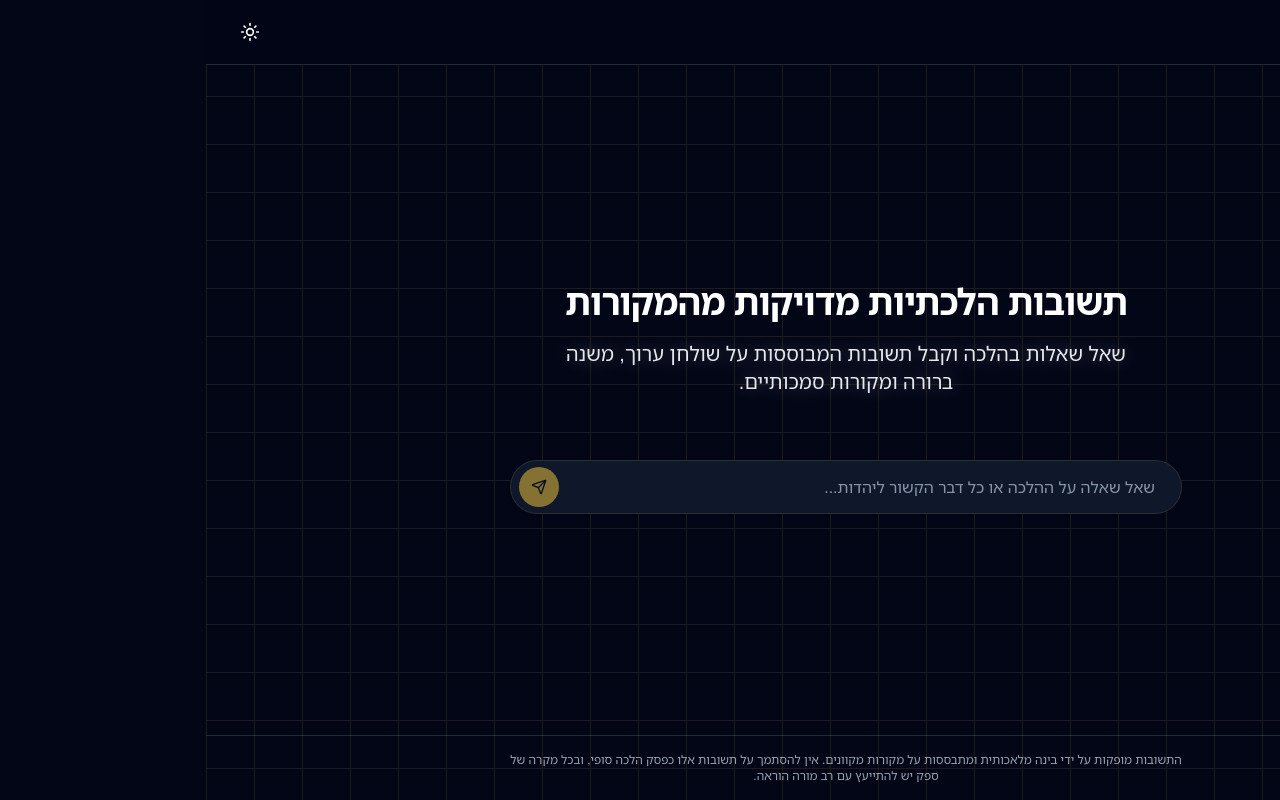
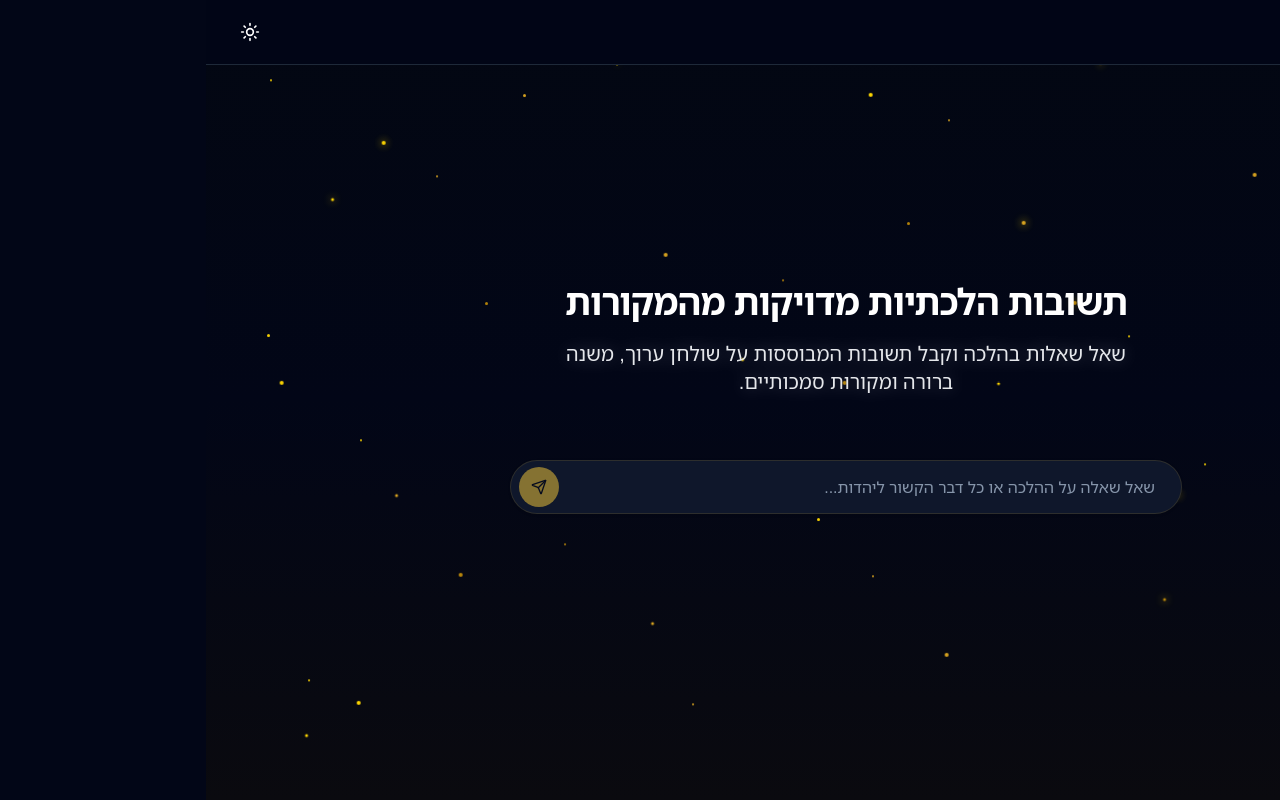
Before and after one commit to theben4x/halacha-ai, a Next.js app: page / in a window 1280 px wide. Both pictures are taken after a click on the button 44 px from the left and 32 px from the top of the page. Built offline with nearby package versions, Linux system fonts and the light colour scheme.

Commit message:
prepping for golden stars background

```diff
--- a/app/components/BackgroundPattern.tsx
+++ b/app/components/BackgroundPattern.tsx
@@ -1,9 +1,111 @@
 "use client";
+
+/* Gold parallax stars – 3 layers, dark background. Only visible in dark mode. */
+
+const GOLD = "#FFD700";
+const GOLDENROD = "#DAA520";
+const DARK_GOLD = "#B8860B";
+
+type Star = { left: number; top: number; size: number; glow?: boolean; twinkle?: boolean; color: string };
+
+/* Layer 1: far (small, slow) */
+const LAYER_BACK: Star[] = [
+  { left: 5, top: 10, size: 2, color: GOLD, twinkle: true },
+  { left: 18, top: 22, size: 2, color: GOLDENROD },
+  { left: 32, top: 8, size: 2, color: GOLD, glow: true, twinkle: true },
+  { left: 45, top: 35, size: 2, color: DARK_GOLD },
+  { left: 58, top: 15, size: 2, color: GOLDENROD, twinkle: true },
+  { left: 72, top: 42, size: 2, color: GOLD },
+  { left: 88, top: 18, size: 2, color: GOLDENROD, glow: true },
+  { left: 12, top: 55, size: 2, color: GOLD, twinkle: true },
+  { left: 28, top: 68, size: 2, color: DARK_GOLD },
+  { left: 52, top: 72, size: 2, color: GOLDENROD, twinkle: true },
+  { left: 78, top: 58, size: 2, color: GOLD },
+  { left: 92, top: 78, size: 2, color: GOLDENROD, glow: true, twinkle: true },
+  { left: 8, top: 85, size: 2, color: GOLD },
+  { left: 65, top: 5, size: 2, color: DARK_GOLD, twinkle: true },
+  { left: 38, top: 88, size: 2, color: GOLDENROD },
+];
+
+/* Layer 2: mid (medium, medium speed) */
+const LAYER_MID: Star[] = [
+  { left: 10, top: 25, size: 3, color: GOLD, glow: true },
+  { left: 25, top: 12, size: 3, color: GOLDENROD, twinkle: true },
+  { left: 42, top: 45, size: 3, color: GOLD },
+  { left: 55, top: 28, size: 3, color: DARK_GOLD, twinkle: true },
+  { left: 70, top: 8, size: 3, color: GOLDENROD, glow: true, twinkle: true },
+  { left: 85, top: 52, size: 3, color: GOLD },
+  { left: 15, top: 62, size: 3, color: GOLDENROD },
+  { left: 48, top: 65, size: 3, color: GOLD, twinkle: true },
+  { left: 75, top: 75, size: 3, color: DARK_GOLD, glow: true },
+  { left: 5, top: 42, size: 3, color: GOLD, twinkle: true },
+  { left: 35, top: 78, size: 3, color: GOLDENROD },
+  { left: 62, top: 48, size: 3, color: GOLD },
+  { left: 22, top: 38, size: 3, color: DARK_GOLD, twinkle: true },
+  { left: 90, top: 32, size: 3, color: GOLDENROD, glow: true },
+  { left: 8, top: 92, size: 3, color: GOLD },
+  { left: 95, top: 88, size: 3, color: GOLDENROD, twinkle: true },
+];
+
+/* Layer 3: front (slightly larger, faster) */
+const LAYER_FRONT: Star[] = [
+  { left: 14, top: 18, size: 4, color: GOLD, glow: true, twinkle: true },
+  { left: 36, top: 32, size: 4, color: GOLDENROD, twinkle: true },
+  { left: 52, top: 12, size: 4, color: GOLD },
+  { left: 68, top: 38, size: 4, color: DARK_GOLD, glow: true },
+  { left: 82, top: 22, size: 4, color: GOLDENROD, twinkle: true },
+  { left: 6, top: 48, size: 4, color: GOLD, twinkle: true },
+  { left: 44, top: 58, size: 4, color: GOLDENROD },
+  { left: 76, top: 62, size: 4, color: GOLD, glow: true, twinkle: true },
+  { left: 20, top: 72, size: 4, color: DARK_GOLD },
+  { left: 58, top: 82, size: 4, color: GOLDENROD, twinkle: true },
+  { left: 92, top: 68, size: 4, color: GOLD },
+  { left: 30, top: 5, size: 4, color: GOLD, glow: true },
+  { left: 88, top: 42, size: 4, color: GOLDENROD, twinkle: true },
+  { left: 12, top: 88, size: 4, color: GOLD },
+  { left: 50, top: 48, size: 4, color: DARK_GOLD, twinkle: true },
+  { left: 64, top: 28, size: 4, color: GOLDENROD, glow: true },
+];
+
+function StarDot({ star, className }: { star: Star; className?: string }) {
+  return (
+    <span
+      className={`absolute rounded-full ${star.glow ? "star--glow" : ""} ${star.twinkle ? "star--twinkle" : ""} ${className ?? ""}`}
+      style={{
+        left: `${star.left}%`,
+        top: `${star.top}%`,
+        width: star.size,
+        height: star.size,
+        backgroundColor: star.color,
+        transform: "translate(-50%, -50%)",
+      }}
+      aria-hidden
+    />
+  );
+}
+
+function StarLayer({
+  stars,
+  layerClass,
+}: {
+  stars: Star[];
+  layerClass: "star-layer--back" | "star-layer--mid" | "star-layer--front";
+}) {
+  return (
+    <div className={`star-layer ${layerClass} absolute inset-0`} aria-hidden>
+      {stars.map((star, i) => (
+        <StarDot key={i} star={star} />
+      ))}
+    </div>
+  );
+}
 
 export default function BackgroundPattern() {
   return (
+    <>
+      {/* Light mode: subtle grid (original) */}
       <div
-      className="pointer-events-none fixed inset-0 z-[1] overflow-hidden opacity-[0.1] dark:opacity-[0.13]"
+        className="pointer-events-none fixed inset-0 z-[1] overflow-hidden opacity-[0.1] dark:opacity-0"
         aria-hidden
         style={{
           backgroundImage: `
@@ -15,5 +117,16 @@ export default function BackgroundPattern() {
           backgroundPosition: "0 0, 0 0, 0 0",
         }}
       />
+      {/* Dark mode: gold parallax stars on deep night background */}
+      <div
+        className="pointer-events-none fixed inset-0 z-[1] overflow-hidden dark:block hidden"
+        aria-hidden
+        style={{ background: "linear-gradient(180deg, #030712 0%, #020617 50%, #0a0a0f 100%)" }}
+      >
+        <StarLayer stars={LAYER_BACK} layerClass="star-layer--back" />
+        <StarLayer stars={LAYER_MID} layerClass="star-layer--mid" />
+        <StarLayer stars={LAYER_FRONT} layerClass="star-layer--front" />
+      </div>
+    </>
   );
 }
--- a/app/globals.css
+++ b/app/globals.css
@@ -86,3 +86,77 @@ input::placeholder {
 .fade-in-up {
   animation: fadeInUp 0.8s ease-out forwards;
 }
+
+/* Parallax star background (gold stars on dark) – GPU-friendly */
+@keyframes starDriftSlow {
+  0%,
+  100% {
+    transform: translate(0, 0);
+  }
+  25% {
+    transform: translate(2%, 1%);
+  }
+  50% {
+    transform: translate(-1%, 2%);
+  }
+  75% {
+    transform: translate(1%, -1%);
+  }
+}
+
+@keyframes starDriftMid {
+  0%,
+  100% {
+    transform: translate(0, 0);
+  }
+  33% {
+    transform: translate(-2%, -1%);
+  }
+  66% {
+    transform: translate(1%, 1.5%);
+  }
+}
+
+@keyframes starDriftFast {
+  0%,
+  100% {
+    transform: translate(0, 0);
+  }
+  50% {
+    transform: translate(-1.5%, -2%);
+  }
+}
+
+@keyframes starTwinkle {
+  0%,
+  100% {
+    opacity: 1;
+  }
+  50% {
+    opacity: 0.35;
+  }
+}
+
+.star-layer {
+  will-change: transform;
+}
+
+.star-layer--back {
+  animation: starDriftSlow 80s ease-in-out infinite;
+}
+
+.star-layer--mid {
+  animation: starDriftMid 50s ease-in-out infinite;
+}
+
+.star-layer--front {
+  animation: starDriftFast 30s ease-in-out infinite;
+}
+
+.star--twinkle {
+  animation: starTwinkle 3s ease-in-out infinite;
+}
+
+.star--glow {
+  box-shadow: 0 0 8px #ffd700, 0 0 12px rgba(255, 215, 0, 0.4);
+}
```
Lines whose indentation alone changed are shown as unchanged.
